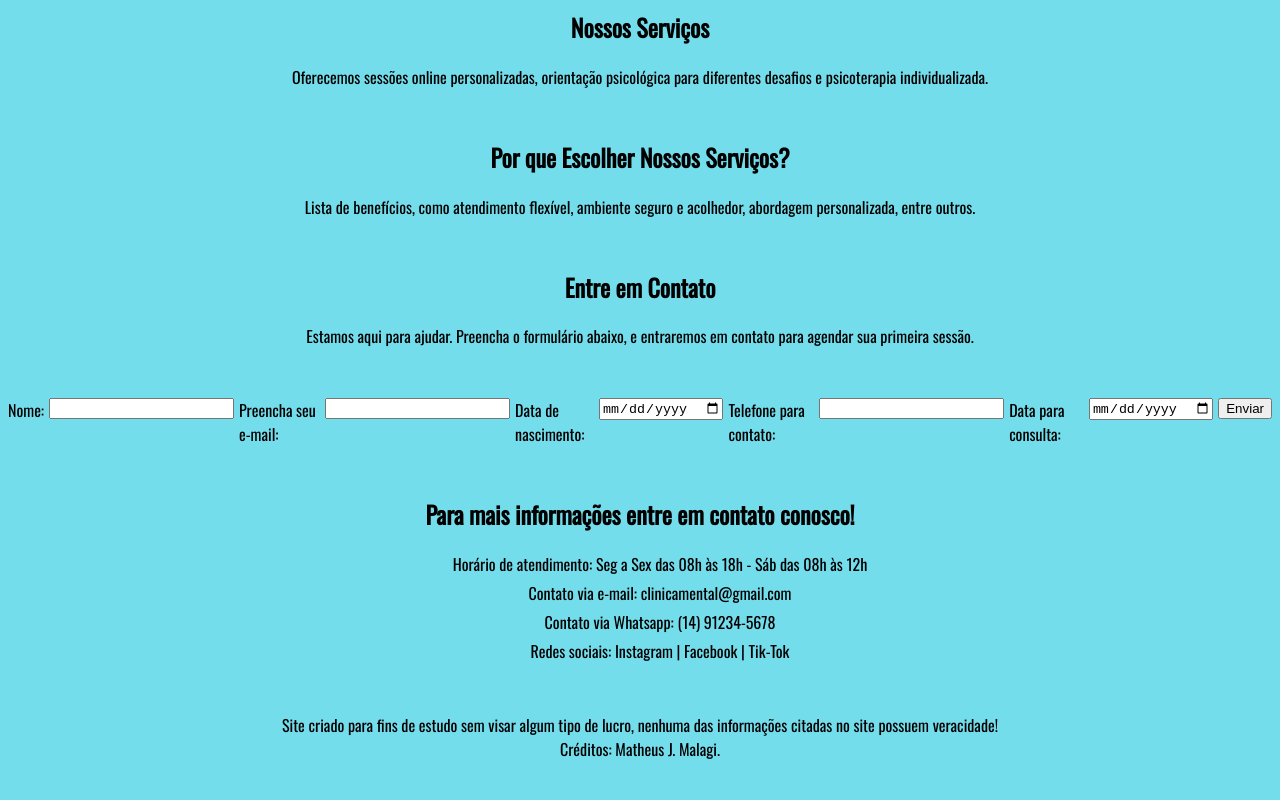
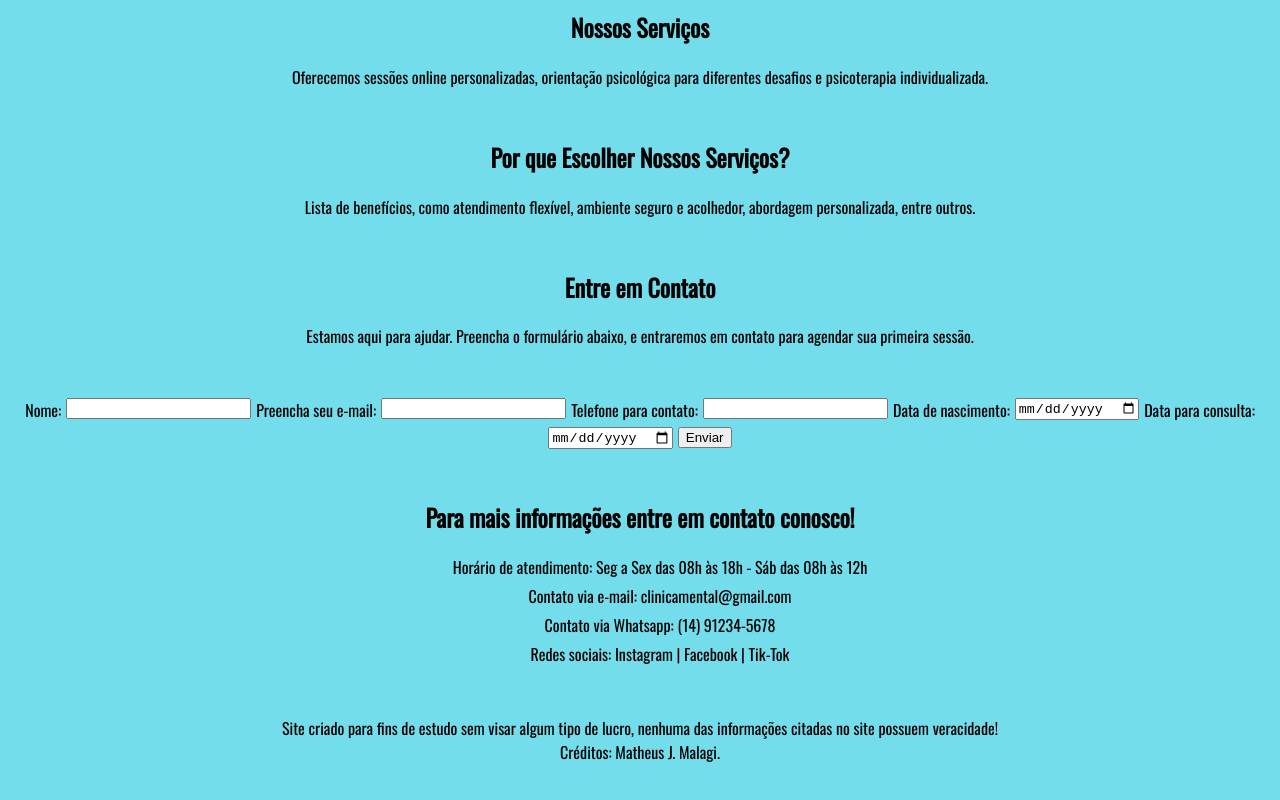
Before and after one commit to MatheusMalagi/Senac-web-standards, a plain HTML site: page index.html in a window 1280 px wide. Shown: the part 508-1308 px from the top of the page. Drawn offline with nearby package versions, Linux system fonts and the light colour scheme.

Commit message:
Add files via upload

```diff
--- a/index.css
+++ b/index.css
@@ -50,7 +50,6 @@ a{
 }
 
 .dados{
-    width: auto;
     display: flex;
     flex-direction: row;
     justify-content: center;
@@ -58,7 +57,7 @@ a{
     font-family: 'Oswald', sans-serif;
     margin-bottom: 50px;
     gap: 5px;
-
+    flex-wrap: wrap;
 }
 
 .credito{
--- a/index.html
+++ b/index.html
@@ -38,10 +38,11 @@
             <input type="text" name="" id="">
             <label for="pemail">Preencha seu e-mail:</label>
             <input type="email" name="" id="">
+            <label for="telefone">Telefone para contato:</label>
+            <input type="number" name="" id="">
+
             <label for="dnascimento">Data de nascimento:</label>
             <input type="date" name="" id="">
-            <label for="telefone">Telefone para contato:</label>
-            <input type="number" name="" id="">
             <label for="dconsulta">Data para consulta:</label>
             <input type="date" name="" id="">
             <input type="submit" value="Enviar">
```
